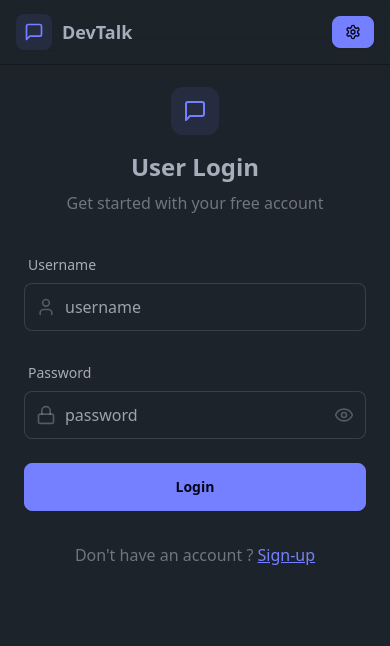
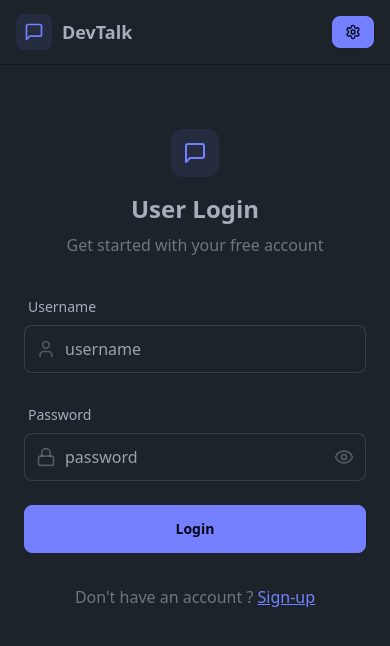
Before and after one commit to michael-020/DevTalk, a React (Vite) app in the folder frontend/: page /login in a window 390 px wide. Shown: the top 646 px of the page. Built offline with nearby package versions, Linux system fonts and the light colour scheme; no server answers.

Commit message:
fixed signup and login pages in small screens

```diff
--- a/frontend/src/pages/Login.tsx
+++ b/frontend/src/pages/Login.tsx
@@ -60,7 +60,7 @@ const login = () => {
         exit="exit"
     >
        {/* left side */}
-       <div className="flex flex-col p-6 sm:p-12 justify-center items-center">
+       <div className="flex flex-col p-6 pt-20 sm:pt-0 sm:p-12 justify-center items-center">
             <div className="w-full max-w-md space-y-8">
                 {/* Logo */}
                 <div className="text-center mb-8">
--- a/frontend/src/pages/Signup.tsx
+++ b/frontend/src/pages/Signup.tsx
@@ -61,7 +61,7 @@ const signup = () => {
         exit="exit"
     >
        {/* left side */}
-       <div className="flex flex-col p-6 sm:p-12 justify-center items-center">
+       <div className="flex flex-col p-6 pt-20 sm:pt-0 sm:p-12 justify-center items-center">
             <div className="w-full max-w-md space-y-8">
                 {/* Logo */}
                 <div className="text-center mb-8">
```
